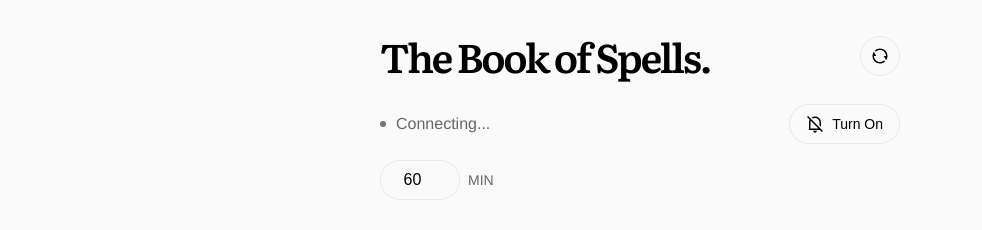
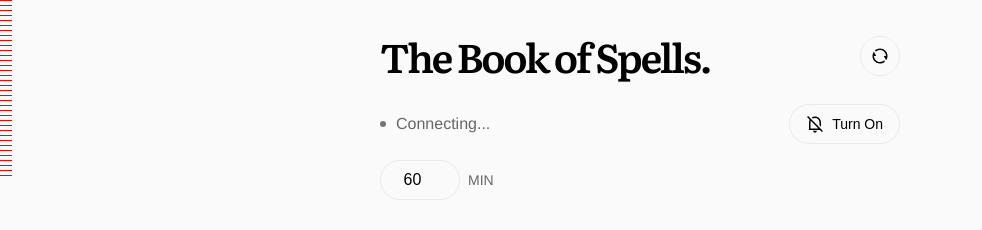
Before and after one commit to ianinazarenko/spell-book-v2, a Next.js app in the folder frontend/: page / in a window 1280 px wide. Shown: the top 230 px of the page, without its empty margins (0-982 px from the left). Built offline with nearby package versions, Linux system fonts and the light colour scheme; no server answers.

Commit message:
style(frontend): pwa blur debug

```diff
--- a/frontend/app/components/CastStatus.module.css
+++ b/frontend/app/components/CastStatus.module.css
@@ -66,6 +66,23 @@
     }
 }
 
+.blurDebug {
+    position: fixed;
+    top: 0;
+    left: 0;
+    z-index: 9999;
+    width: 12px;
+    height: 180px;
+    background: repeating-linear-gradient(
+            to bottom,
+            red 0,
+            red 1px,
+            transparent 1px,
+            transparent 5px
+    );
+    pointer-events: none;
+}
+
 .percent {
     position: sticky;
     top: 32px;
--- a/frontend/app/components/CastStatus.tsx
+++ b/frontend/app/components/CastStatus.tsx
@@ -59,6 +59,8 @@ export function CastStatus({
                 ></span>
             </div>
 
+            <div className={styles.blurDebug}></div>
+
             <div className={`${styles.info} ${isCasting ? styles._show : ''}`}>
                 <p>Spell is casting every {durVal} seconds...</p>
             </div>
```
